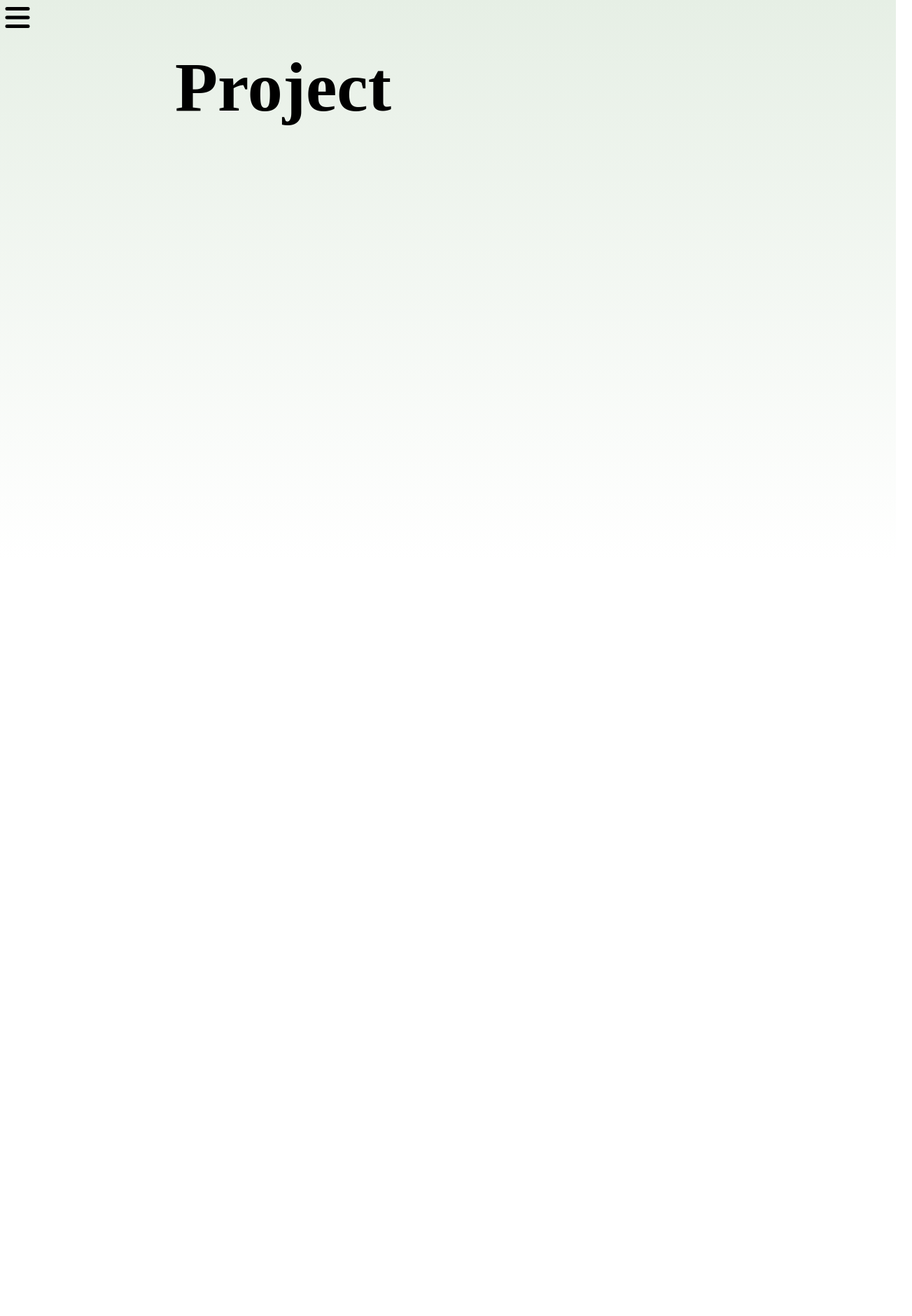
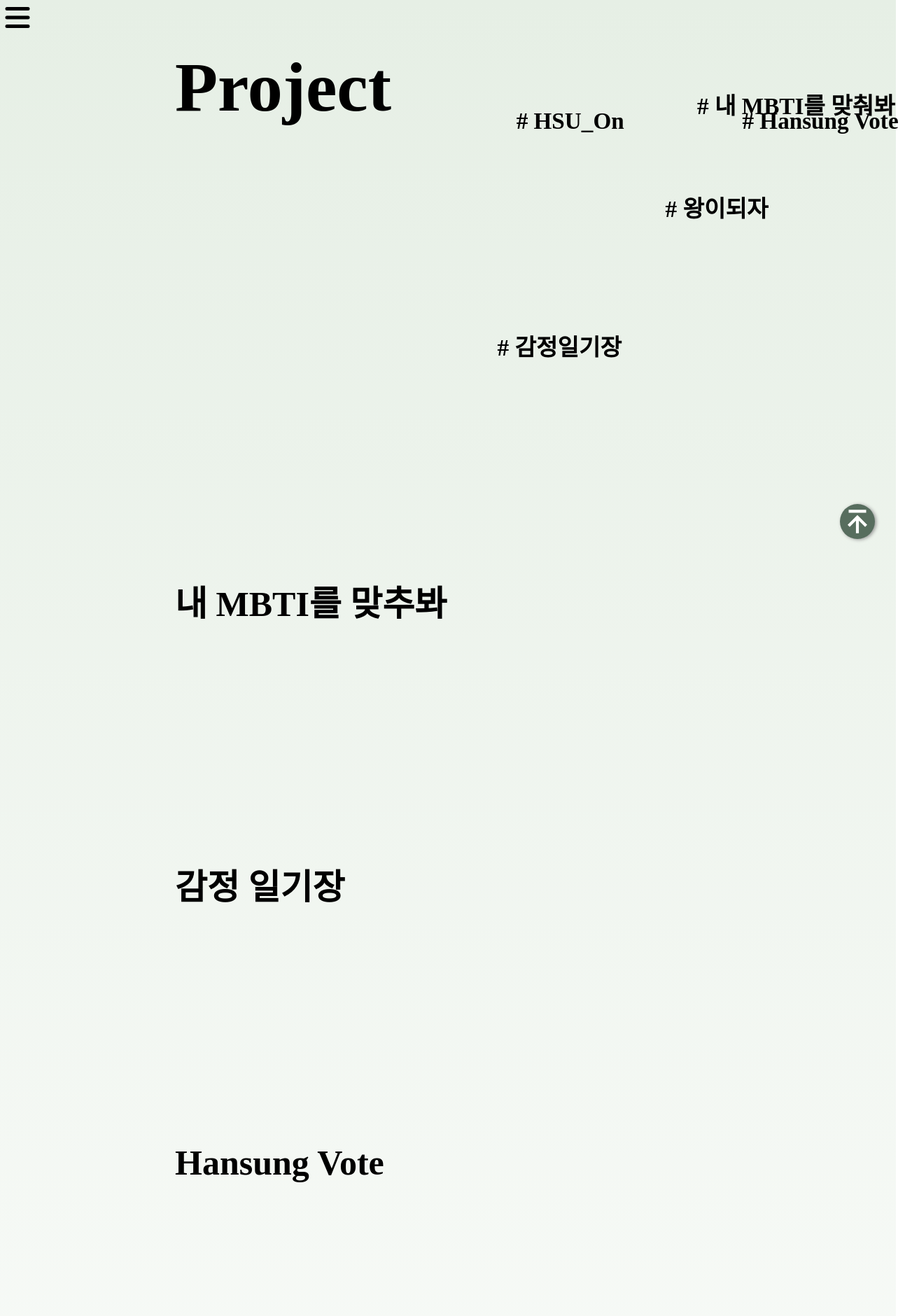
Before and after one commit to SU-VIN/suvin-s_portfolio, a React (Create React App) app: page /project in a window 1280 px wide. Shown: the top 1880 px of the page at 70% size, 1303 px wide, since content can reach past the window. Before the commit the page ends 800 px from the top, so only its background shows below. Built offline with nearby package versions, Linux system fonts and the light colour scheme; a web font is replaced by a local one.

Commit message:
Project 제작2
구조 완성

```diff
--- a/src/App.css
+++ b/src/App.css
@@ -114,7 +114,7 @@ body {
   padding-left: 250px;
 }
 
-.Me .hashTag {
+.hashTag {
   font-family: "YUniverse-B";
   padding-left: 100px;
   cursor: pointer;
@@ -171,29 +171,43 @@ body {
   display: grid;
 }
 
-.Me .ht1 {
+.ht1 {
   padding-left: 20vh;
-  animation: move1 15s infinite ease-in-out;
+  animation: move1 20s infinite ease-in-out;
 }
-.Me .ht2 {
-  padding-left: 60vh;
-  animation: move2 15s infinite ease-in-out;
+.ht2 {
+  padding-left: 50vh;
+  animation: move2 20s infinite ease-in-out;
 }
-.Me .ht3 {
+.ht3 {
   padding-left: 40vh;
-  animation: move3 15s infinite ease-in-out;
+  animation: move3 20s infinite ease-in-out;
+}
+.ht4 {
+  padding-left: 20vh;
+  animation: move2 20s infinite ease-in-out;
+}
+.ht5 {
+  padding-left: 30vh;
+  animation: move4 20s infinite ease-in-out;
 }
 
-.Me .ht1:hover {
+.ht1:hover {
   color: rgb(115, 164, 143);
 }
-.Me .ht2:hover {
+.ht2:hover {
   color: rgb(149, 210, 183);
 }
-.Me .ht3:hover {
+.ht3:hover {
   color: rgb(150, 225, 192);
 }
 
+.ht4:hover {
+  color: rgb(146, 189, 170);
+}
+.ht5:hover {
+  color: rgb(152, 186, 172);
+}
 @keyframes move1 {
   0% {
     transform: translate(0px, 0px);
@@ -251,9 +265,24 @@ body {
     transform: translate(0px, 0px);
   }
 }
+@keyframes move4 {
+  0% {
+    transform: translate(0px, 0px);
+  }
 
-.Me h4 {
-  cursor: pointer;
+  25% {
+    transform: translate(120px, -360px);
+  }
+  50% {
+    transform: translate(-120px, -10px);
+  }
+  75% {
+    transform: translate(-400px, -120px);
+  }
+
+  100% {
+    transform: translate(0px, 0px);
+  }
 }
 
 .topButton {
@@ -280,16 +309,39 @@ body {
   align-items: flex-start;
 }
 
-.Project .top {
+.Project .Menu {
+  margin-right: 200px;
+  position: fixed;
+  cursor: pointer;
+}
+.Project .aboutProject {
   display: flex;
+  padding-left: 250px;
+}
+.Project .bottom {
+  display: grid;
+  padding-top: 200px;
+  padding-left: 250px;
+  padding-bottom: 200px;
 }
 
-.Project .Menu {
-  margin-right: 200px;
-
-  cursor: pointer;
+.guessmymbti {
+  padding-bottom: 200px;
 }
 
+.emotiondiary {
+  padding-bottom: 200px;
+}
+
+.hansungvote {
+  padding-bottom: 200px;
+}
+.king {
+  padding-bottom: 200px;
+}
+.hsuon {
+  padding-bottom: 200px;
+}
 /* SideMenuBar */
 
 .SideMenuBar {
--- a/src/pages/Project.js
+++ b/src/pages/Project.js
@@ -1,16 +1,32 @@
-import { useState } from "react";
+import { useRef, useState } from "react";
 import { HiMenu } from "react-icons/hi";
+import { BiArrowToTop } from "react-icons/bi";
 import SideMenuBar from "../components/SideMenuBar";
 const Project = () => {
+  const scrollRef = useRef([]);
   const [isOpen, setIsOpen] = useState(false);
 
   const toggleMenu = () => {
     setIsOpen(!isOpen);
   };
 
+  const handleScroll = (ref) => {
+    ref.scrollIntoView({ behavior: "smooth" });
+  };
   return (
-    <div className="Project">
+    <div
+      className="Project"
+      ref={(el) => {
+        scrollRef.current[0] = el;
+      }}
+    >
       <div className="top">
+        <BiArrowToTop
+          className="topButton"
+          onClick={() => {
+            handleScroll(scrollRef.current[0]);
+          }}
+        />
         <HiMenu className="Menu" onClick={toggleMenu} />
         {isOpen ? (
           <>
@@ -20,9 +36,102 @@ const Project = () => {
         ) : (
           <></>
         )}
-        <h1>Project</h1>
+        <div className="aboutProject">
+          <h1>Project</h1>
+          <div className="hashTag">
+            <h5
+              className="ht1"
+              onClick={() => {
+                handleScroll(scrollRef.current[1]);
+              }}
+            >
+              # HSU_On
+            </h5>
+
+            <h5
+              className="ht2"
+              onClick={() => {
+                handleScroll(scrollRef.current[2]);
+              }}
+            >
+              # 왕이되자
+            </h5>
+
+            <h5
+              className="ht3"
+              onClick={() => {
+                handleScroll(scrollRef.current[3]);
+              }}
+            >
+              # Hansung Vote
+            </h5>
+
+            <h5
+              className="ht4"
+              onClick={() => {
+                handleScroll(scrollRef.current[4]);
+              }}
+            >
+              # 감정일기장
+            </h5>
+
+            <h5
+              className="ht5"
+              onClick={() => {
+                handleScroll(scrollRef.current[5]);
+              }}
+            >
+              # 내 MBTI를 맞춰봐
+            </h5>
+          </div>
+        </div>
       </div>
-      <div className="bottom"></div>
+      <div className="bottom">
+        <h4
+          ref={(el) => {
+            scrollRef.current[5] = el;
+          }}
+        >
+          내 MBTI를 맞추봐
+        </h4>
+        <div className="guessmymbti"></div>
+
+        <h4
+          ref={(el) => {
+            scrollRef.current[4] = el;
+          }}
+        >
+          감정 일기장
+        </h4>
+        <div className="emotiondiary"></div>
+
+        <h4
+          ref={(el) => {
+            scrollRef.current[3] = el;
+          }}
+        >
+          Hansung Vote
+        </h4>
+        <div className="hansungvote"></div>
+
+        <h4
+          ref={(el) => {
+            scrollRef.current[2] = el;
+          }}
+        >
+          왕이되자
+        </h4>
+        <div className="king"></div>
+
+        <h4
+          ref={(el) => {
+            scrollRef.current[1] = el;
+          }}
+        >
+          HSU_On
+        </h4>
+        <div className="hsuon"></div>
+      </div>
     </div>
   );
 };
```
